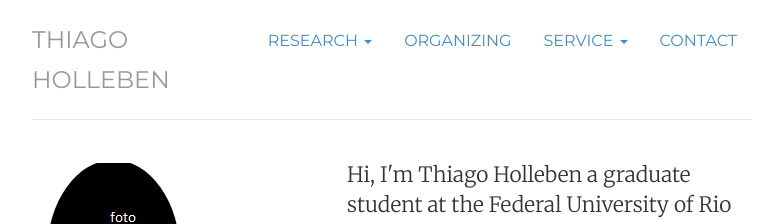
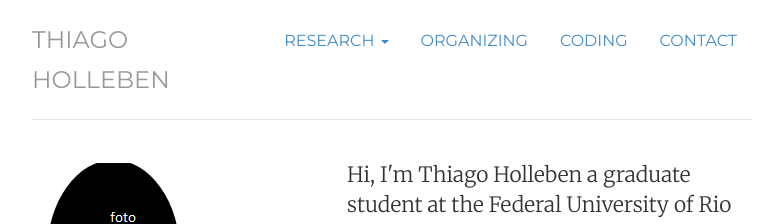
Before and after one commit to hollebenthiago/hollebenthiago.github.io, a Jekyll site: the page built from index.html, in a window 1280 px wide. Shown: the top 224 px of the page, without its empty margins (248-1031 px from the left). Built offline with Jekyll 4.4.1, drawn with Linux system fonts in a browser that asks for light colours.

Commit message:
fixing header

```diff
--- a/_includes/header.html
+++ b/_includes/header.html
@@ -22,11 +22,8 @@
     </ul>
   	</li>
  -->
- 	<li class="{{ page.organizing }}"><a href="/organizing" title="Organizing">Organizing</a></li>
-  	<li class="dropdown">
-		<a class="dropdown-toggle" data-toggle="dropdown" href="#">Service
-    	<span class="caret"></span></a>
-    <ul class="dropdown-menu">
+	<li class="{{ page.organizing }}"><a href="#" title="Organizing">Organizing</a></li>
+	<li class="{{ page.coding }}"><a href="#" title="Coding">Coding</a></li>
 <!--
 		<li class="{{ page.outreach }}"><a href="/outreach" title="Outreach">Outreach</a></li>
 -->
@@ -35,9 +32,7 @@
  -->
 <!--      <li class="{{ page.community }}"><a href="/community" title="Community">Community</a></li>
 -->
-    </ul>
-  	</li>
-		<li class="{{ page.contact }}"><a href="/contact" title="Contact">Contact</a></li>
-	</ul>
+	<li class="{{ page.contact }}"><a href="/contact" title="Contact">Contact</a></li>
+</ul>
 	<h3 class="text-muted" ><a href="/">Thiago Holleben</a></h3>
 </div> <!-- /header -->
```
